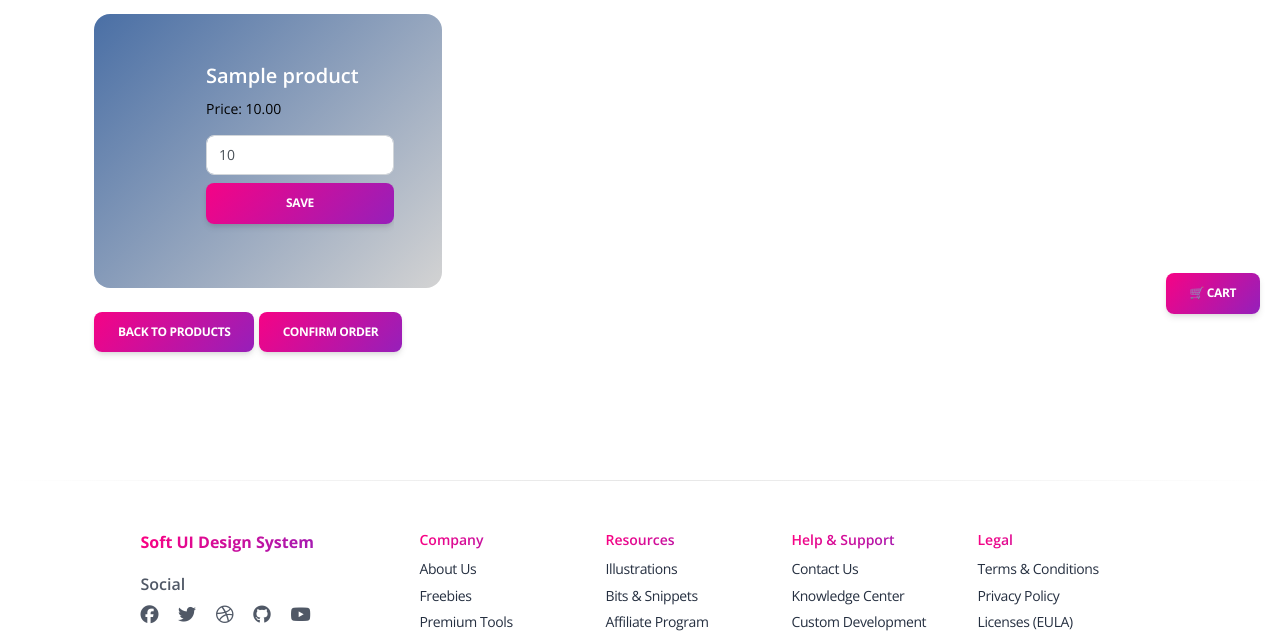
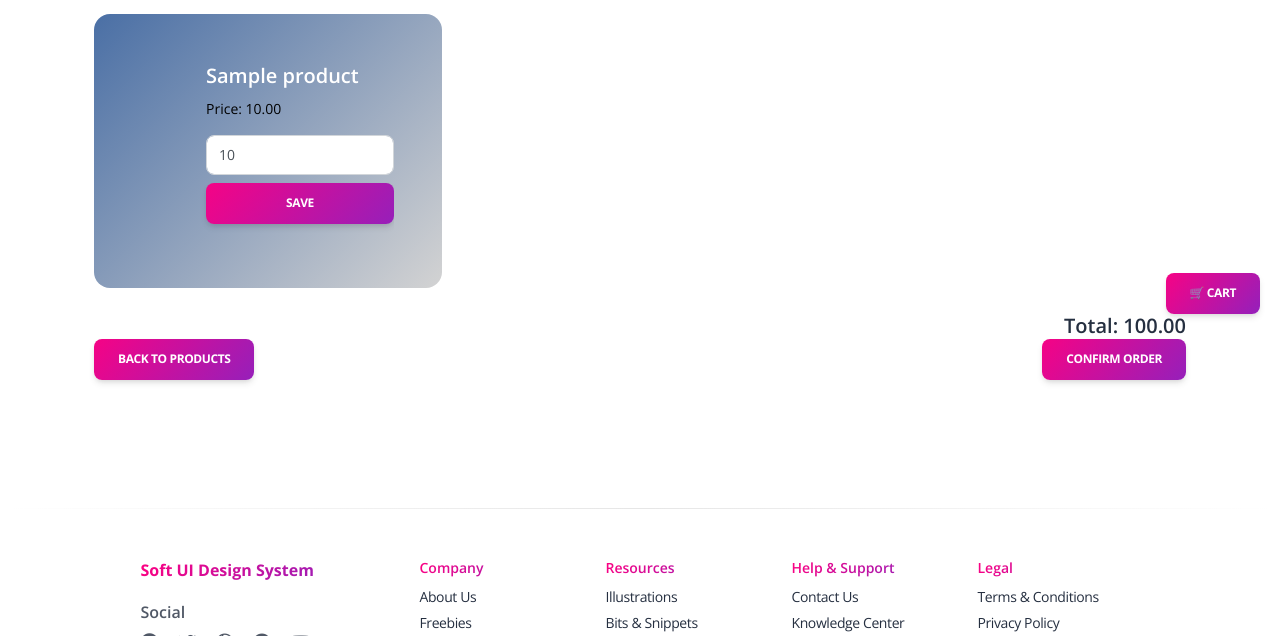
Before and after one commit to B0hdanR/minishop_manager, a Django app: page /cart/ in a window 1280 px wide. Shown: the part 450-1086 px from the top of the page. Run offline with Django 5.2, Linux system fonts and the light colour scheme; a user stored in the database is signed in; tables that the repository leaves empty hold one stand-in row (values such as "Sample post"); some libraries are stand-ins or nearby versions.

Commit message:
add cart total count value

```diff
--- a/shop/models.py
+++ b/shop/models.py
@@ -34,6 +34,7 @@ class Order(models.Model):
         ("new", "New"),
         ("processing", "Processing"),
         ("completed", "Completed"),
+        ("failed", "Failed"),
     ]
 
     user = models.ForeignKey(
@@ -43,6 +44,9 @@ class Order(models.Model):
     status = models.CharField(
         max_length=20, choices=STATUS_CHOICES, default="new"
     )
+
+    def get_total_price(self):
+        return sum(item.get_total_price() for item in self.items.all())
 
     def __str__(self):
         return f"Order #{self.id}"
@@ -57,5 +61,8 @@ class OrderItem(models.Model):
     )
     quantity = models.PositiveIntegerField(default=1)
 
+    def get_total_price(self):
+        return self.quantity * self.product.price
+
     def __str__(self):
         return f"{self.product.name} x {self.quantity}"
--- a/shop/views.py
+++ b/shop/views.py
@@ -85,7 +85,7 @@ def add_to_cart(request, pk):
         product=product,
     )
 
-    if  created:
+    if created:
         order_item.quantity = quantity
     else:
         order_item.quantity += quantity
--- a/templates/shop/cart_detail.html
+++ b/templates/shop/cart_detail.html
@@ -45,14 +45,28 @@
             </div>
           </div>
         {% endfor %}
+
       </div>
-
-      <a href="{% url 'shop:product-list' %}" class="btn bg-gradient-primary">
-        Back to products
-      </a>
-      <a href="{% url 'shop:order-confirm' %}" class="btn bg-gradient-primary">
-        Confirm order
-      </a>
+      {% if order %}
+          <div class="text-end">
+              <h5 class="mb-0">Total: {{ order.get_total_price }}</h5>
+          </div>
+      {% endif %}
+      <div class="d-flex justify-content-between align-items-center">
+        <a href="{% url 'shop:product-list' %}" class="btn bg-gradient-primary">
+          Back to products
+        </a>
+        {% if order %}
+          <div class="d-flex justify-content-end">
+            <form method="post" action="{% url 'shop:order-confirm' %}">
+              {% csrf_token %}
+              <button type="submit" class="btn bg-gradient-primary">
+                Confirm order
+              </button>
+            </form>
+          </div>
+        {% endif %}
+      </div>
     {% else %}
       <p class="text-center">Cart is empty.</p>
       <div class="text-center">
```
